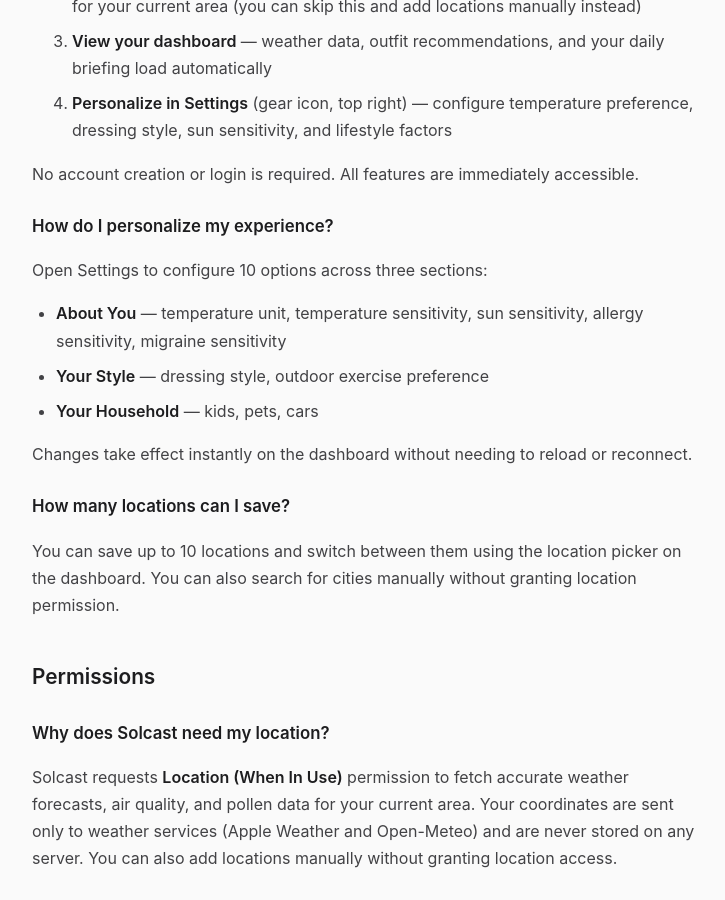
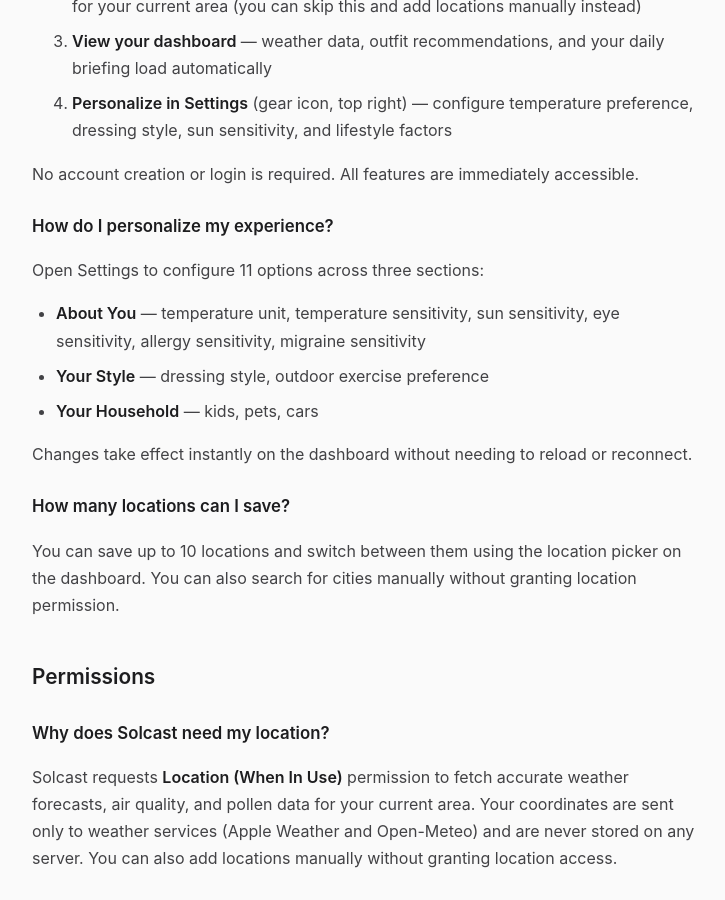
Before and after one commit to bartlettbutter/app_public_pages, a Jekyll site: the page built from support-url/solcast/index.md, in a window 1280 px wide and 900 px high, scrolled down 1330 px. Shown: the whole window, without its empty margins (272-997 px from the left). Built offline with Jekyll 4.4.1, drawn with Linux system fonts in a browser that asks for light colours.

Commit message:
Update Solcast public pages: add eye sensitivity setting (10 → 11 settings)

```diff
--- a/support-url/solcast/index.md
+++ b/support-url/solcast/index.md
@@ -38,9 +38,9 @@ No account creation or login is required. All features are immediately accessibl
 
 ### How do I personalize my experience?
 
-Open Settings to configure 10 options across three sections:
+Open Settings to configure 11 options across three sections:
 
-- **About You** — temperature unit, temperature sensitivity, sun sensitivity, allergy sensitivity, migraine sensitivity
+- **About You** — temperature unit, temperature sensitivity, sun sensitivity, eye sensitivity, allergy sensitivity, migraine sensitivity
 - **Your Style** — dressing style, outdoor exercise preference
 - **Your Household** — kids, pets, cars
 
```
Also changed, not shown: marketing-url/solcast/index.md (+2 -1 lines).
